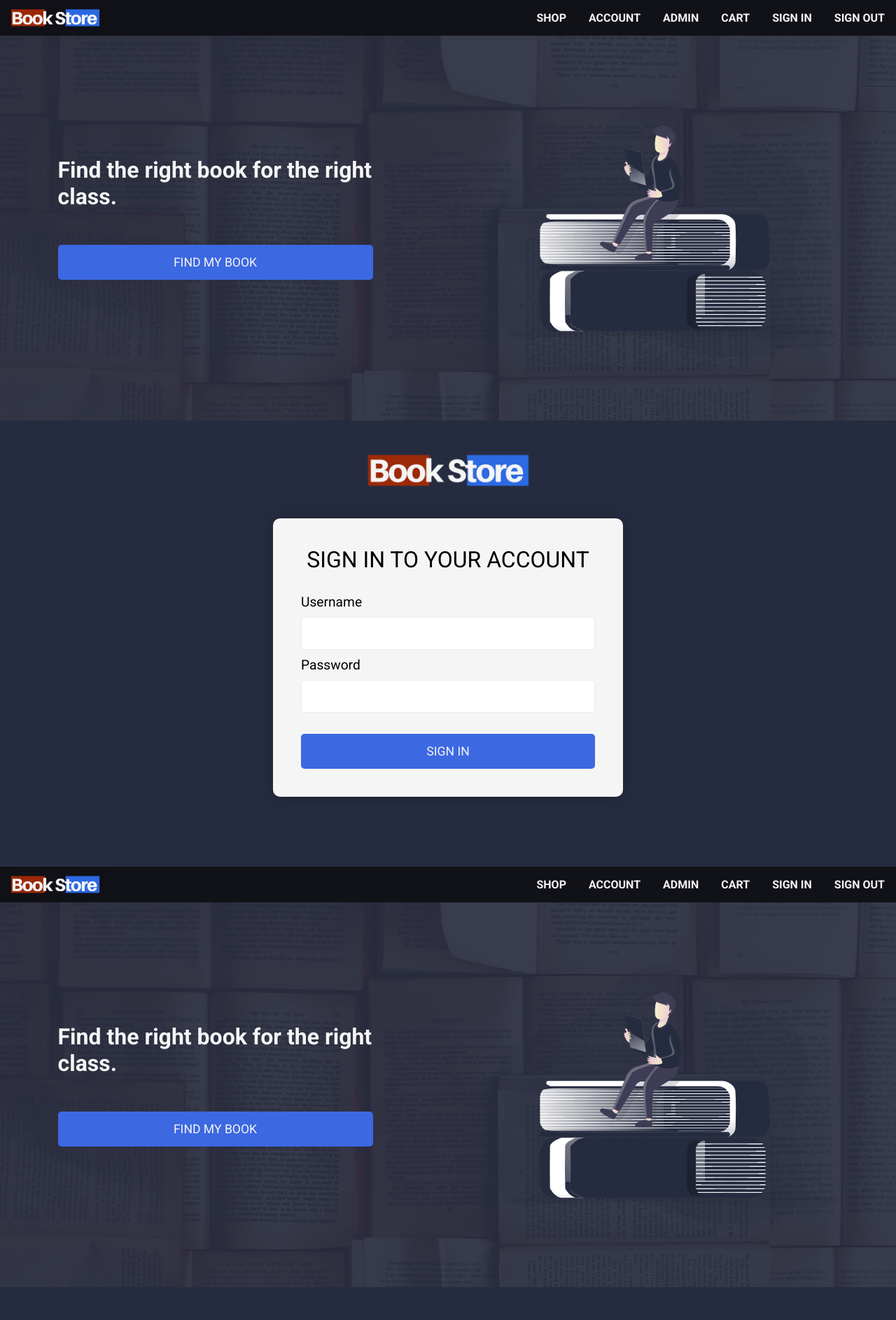
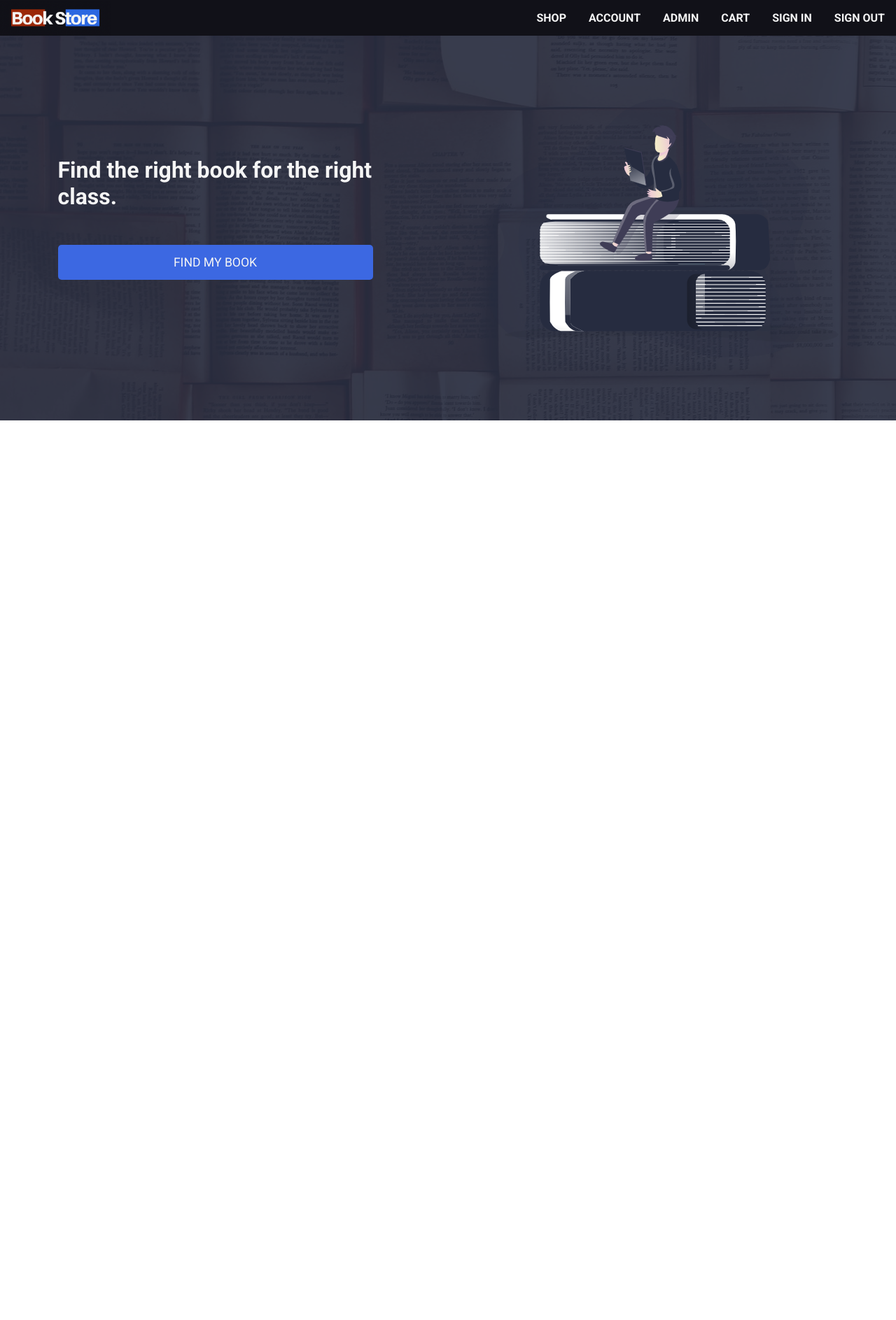
Before and after one commit to joshuasells/termProjectAWAD, a React (Create React App) app: page / in a window 1280 px wide. Shown: the top 1887 px of the page at 70% size. After the commit the page ends 800 px from the top, so only its background shows below. Built offline with nearby package versions, Linux system fonts and the light colour scheme.

Commit message:
Fixes width styles on Navbar and Header components

```diff
--- a/src/components/App.js
+++ b/src/components/App.js
@@ -7,7 +7,6 @@ class App extends Component {
     return (
       <div className="App">
         <Master />
-        <Master />
       </div>
     );
   }
--- a/src/components/micro-components/Navbar.js
+++ b/src/components/micro-components/Navbar.js
@@ -34,10 +34,8 @@ class Navbar extends React.Component {
 
   render() {
     return (
+      <div className="Navbar__">
         <nav className="Navbar__navbar">
-        {/* <div className="Navbar__logo">
-          <img src={bookStoreLogo} alt="Logo" height="50px"></img>
-        </div> */}
           <Logo className="Navbar__logo" />
           <a href="#" className="Navbar__toggle-button" onClick={this.toggleHamburger}>
             <span className="Navbar__bar"></span>
@@ -55,6 +53,7 @@ class Navbar extends React.Component {
             </ul>
           </div>
         </nav>
+      </div>
     )
   }
 }
--- a/src/components/pages/Master.js
+++ b/src/components/pages/Master.js
@@ -10,7 +10,6 @@ function Master(props) {
     <>
       <Navbar />
       <Header />
-      <Login />
     </>
   )
 }
--- a/src/stylesheets/Header.css
+++ b/src/stylesheets/Header.css
@@ -1,6 +1,7 @@
 .Header__ {
-  max-width: 1800px;
-  margin: auto;
+  width: 100%;
+  background-image: url('../assets/headerBackground.jpg');
+  box-shadow: inset 0 0 0 1000px rgba(38, 44, 64, .9);
 }
 
 .Header__ .Header-container {
@@ -8,15 +9,12 @@
   justify-content: space-around;
   align-items: center;
   flex-wrap: wrap-reverse;
-  /* background-color: aquamarine; */
   max-width: 1800px;
-  background-image: url('../assets/headerBackground.jpg');
-  box-shadow: inset 0 0 0 1000px rgba(38, 44, 64, .9);
+  margin: auto;
 }
 
 .Header__ img, .Header__  .content {
   padding: 25px;
-  /* background-color: antiquewhite; */
 }
 
 .Header__ .content {
@@ -30,5 +28,5 @@
 }
 
 .Header__ img {
-  min-width: 250px;
+  min-width: 10px;
 }
--- a/src/stylesheets/Navbar.css
+++ b/src/stylesheets/Navbar.css
@@ -8,12 +8,15 @@ body {
   padding: 0;
 }
 
+.Navbar__ {
+  background-color: #111118;
+}
+
 .Navbar__navbar {
   position: relative;
   display: flex;
   justify-content: flex-end;
   align-items: center;
-  background-color: #111118;
   color: #F5F5F5;
   font-weight: bold;
   max-width: 1800px;
```
Lines whose indentation alone changed are shown as unchanged.
